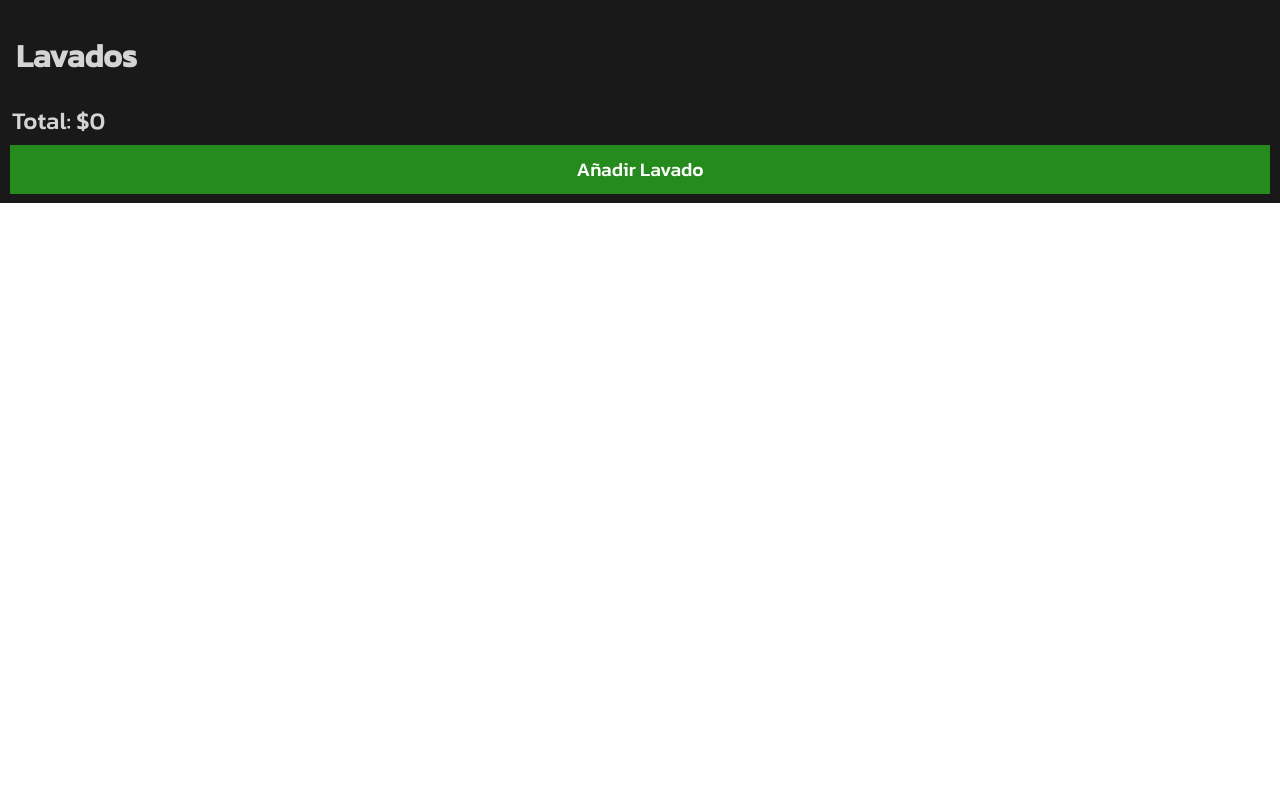
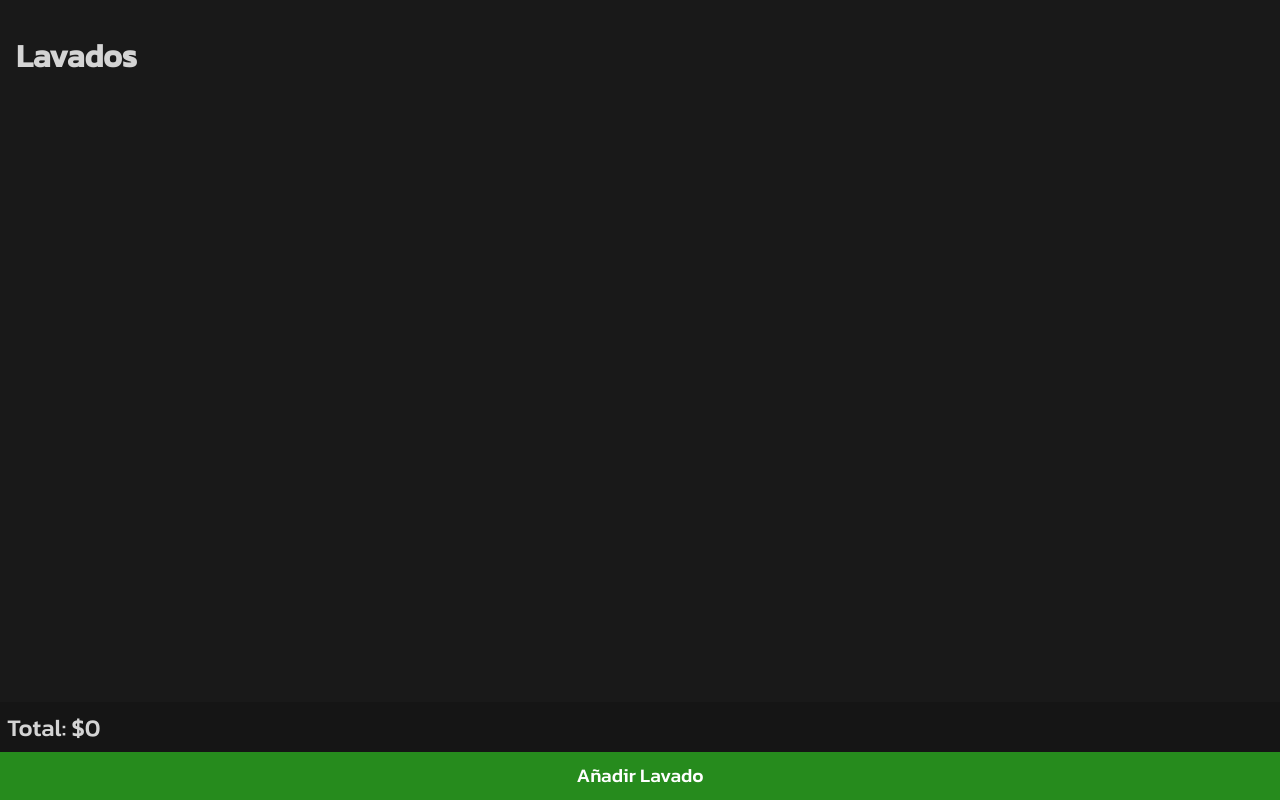
Before and after one commit to aleegz/parking_management, a React (Vite) app: page / in a window 1280 px wide. Built offline with nearby package versions, Linux system fonts and the light colour scheme.

Commit message:
[ADD] (1) General improvements in UI/UX design

```diff
--- a/src/components/Washes.jsx
+++ b/src/components/Washes.jsx
@@ -90,9 +90,18 @@ function Washes() {
                   <div className={styles.washText}>
                     <p>${wash.price}</p>
                     <p style={{ fontSize: "1em" }}>{wash.details}</p>
-                    <p style={{ fontSize: "1em", display: "flex", alignItems: "center" }}>
+                    <p
+                      style={{
+                        fontSize: "1em",
+                        display: "flex",
+                        alignItems: "center",
+                      }}
+                    >
                       {" "}
-                      <span className="material-symbols-outlined" style={{ fontSize: "1.2em", margin: "0 .1em 0 0" }}>
+                      <span
+                        className="material-symbols-outlined"
+                        style={{ fontSize: "1.2em", margin: "0 .1em 0 0" }}
+                      >
                         calendar_today
                       </span>
                       {formatDateTime(wash.datetime)}
@@ -110,12 +119,17 @@ function Washes() {
               );
             })}
           </div>
-          <p>Total: ${washesSum}</p>
         </div>
 
-        <button className={styles.btn_add} onClick={() => setIsModalOpen(true)}>
-          Añadir Lavado
-        </button>
+        <div className={styles.add}>
+          <p>Total: ${washesSum}</p>
+          <button
+            className={styles.btn_add}
+            onClick={() => setIsModalOpen(true)}
+          >
+            Añadir Lavado
+          </button>
+        </div>
 
         {isModalOpen && (
           <ModalNewWash
--- a/src/styles/Washes.module.scss
+++ b/src/styles/Washes.module.scss
@@ -9,6 +9,7 @@ body {
   background-color: #191919;
   color: #d4d4d4;
   display: flex;
+  min-height: 100vh;
   height: 100%;
   flex-direction: column;
   justify-content: space-between;
@@ -27,16 +28,6 @@ body {
     padding: 0;
   }
 
-  .btn_add {
-    margin: 0 0.5em 0.5em 0.5em;
-    padding: 0.5em;
-    font-family: "Kanit";
-    font-size: 1.2em;
-    background-color: #268b1d;
-    border: none;
-    color: #fff;
-  }
-
   .itemWash {
     background-color: #202020;
     height: 5em;
@@ -47,6 +38,7 @@ body {
     align-items: center;
     justify-content: space-around;
     padding: 0.3em 0;
+    width: auto;
 
     .washTypeImg {
       width: 5em;
@@ -88,6 +80,8 @@ body {
     flex-direction: column;
     height: 100%;
     justify-content: space-between;
+    margin-bottom: 5.8em;
+
     .washes {
       margin-top: 1em;
     }
@@ -97,3 +91,25 @@ body {
     }
   }
 }
+
+.add {
+  background: #151515;
+  position: fixed;
+  bottom: 0;
+  width: 100%;
+
+  p {
+    margin: .3em 0 .3em .3em;
+    font-size: 1.5em;
+  }
+
+  .btn_add {
+    padding: 0.5em;
+    font-family: "Kanit";
+    font-size: 1.2em;
+    background-color: #268b1d;
+    border: none;
+    color: #fff;
+    width: 100%;
+  }
+}
```
Also changed, not shown: 5 other files (tests, documents, lock files or other folders).
